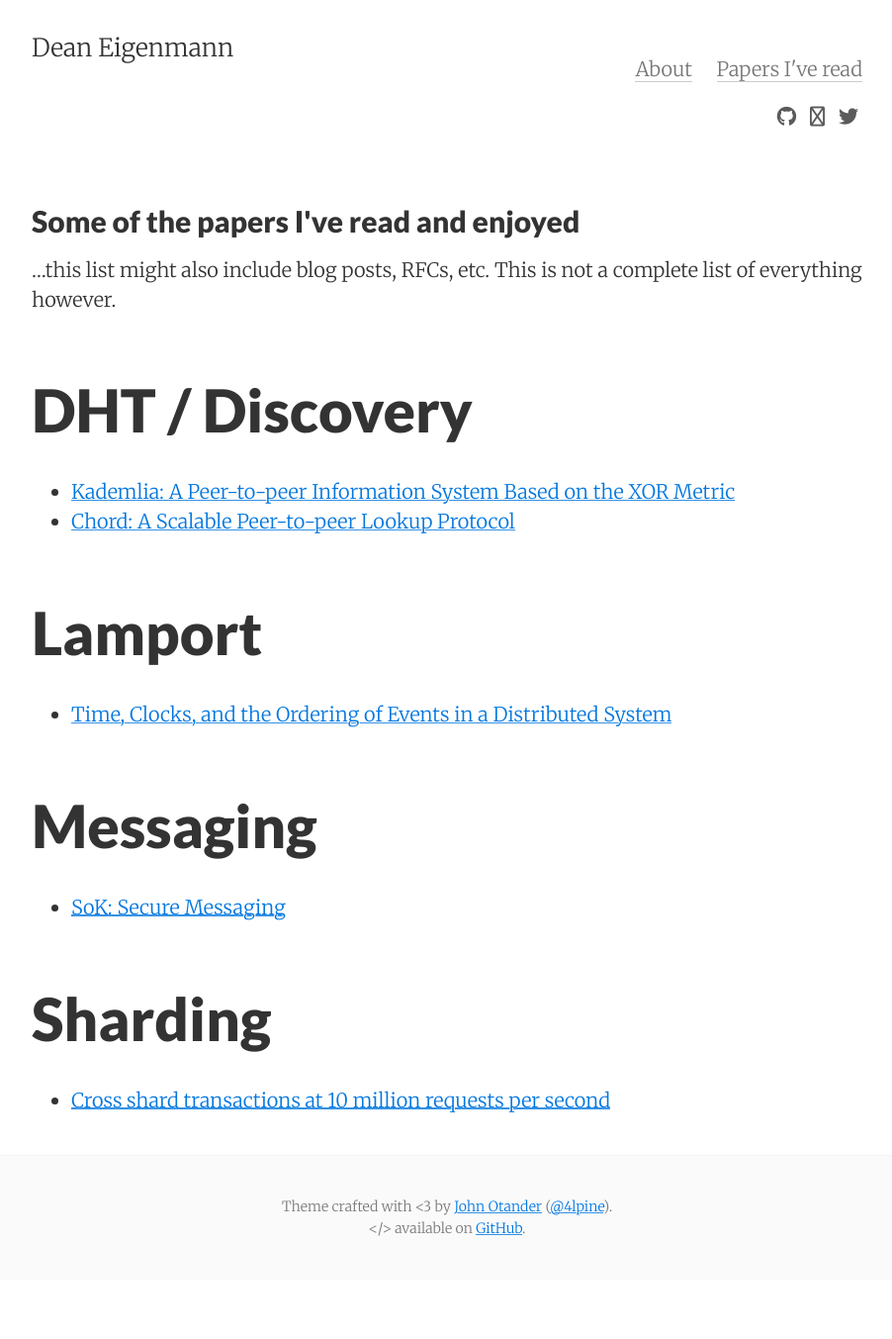
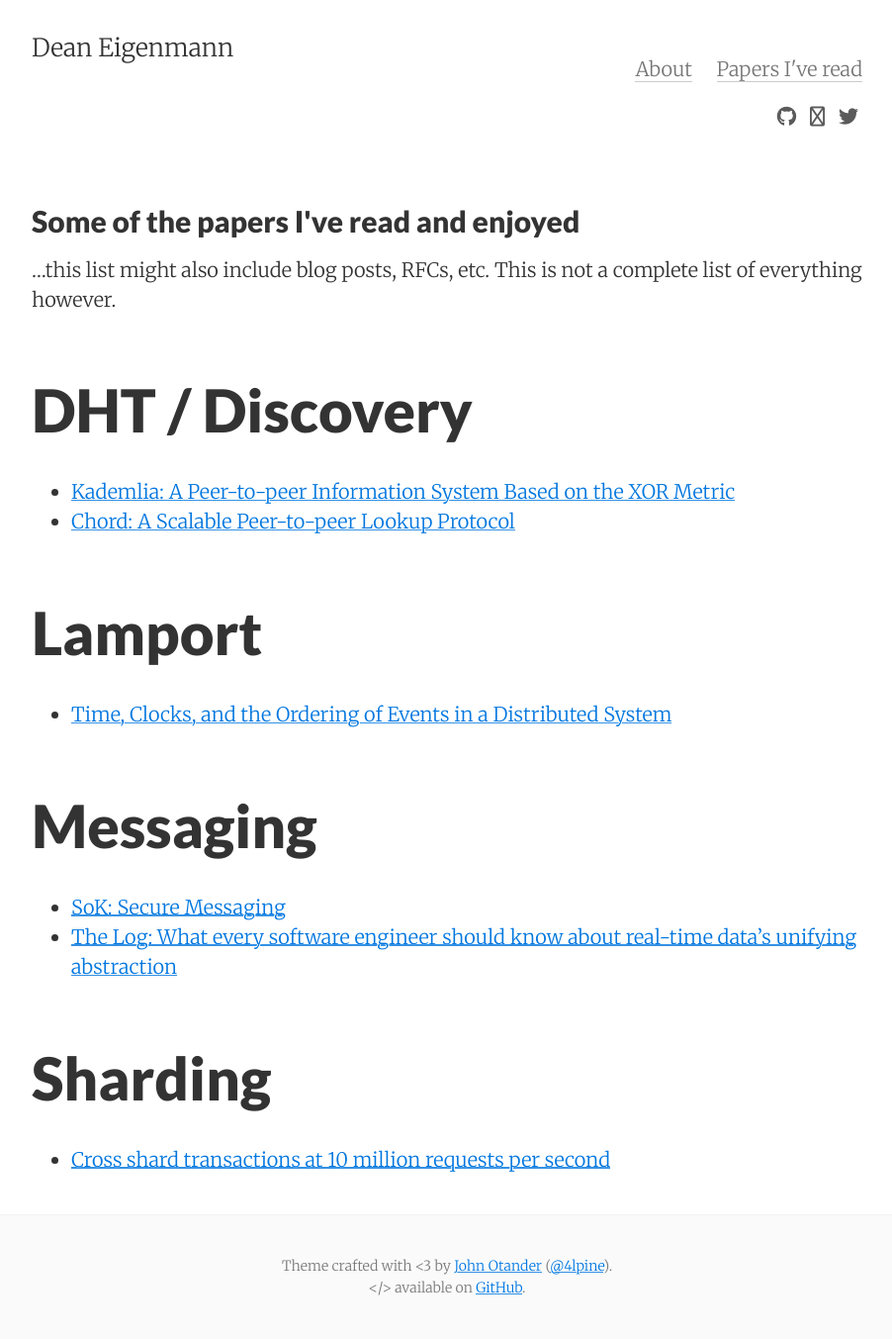
Before and after one commit to decanus/dean.eigenmann.me, a Jekyll site: the page built from papers_i_read.md, in a window 1280 px wide. Shown: the whole page at 99% size, without its empty margins (188-1090 px from the left). Built offline with Jekyll 4.4.1, drawn with Linux system fonts in a browser that asks for light colours; nearby versions of some CDN libraries; before the commit the page ends 1293 px from its top, so only the background shows below that.

Commit message:
Update papers_i_read.md

```diff
--- a/papers_i_read.md
+++ b/papers_i_read.md
@@ -17,6 +17,7 @@ tags: papers-i-read
 
 # Messaging
  - [SoK: Secure Messaging](http://cacr.uwaterloo.ca/techreports/2015/cacr2015-02.pdf)
+ - [The Log: What every software engineer should know about real-time data's unifying abstraction](https://engineering.linkedin.com/distributed-systems/log-what-every-software-engineer-should-know-about-real-time-datas-unifying)
 
 # Sharding
  - [Cross shard transactions at 10 million requests per second](https://blogs.dropbox.com/tech/2018/11/cross-shard-transactions-at-10-million-requests-per-second/)
```
